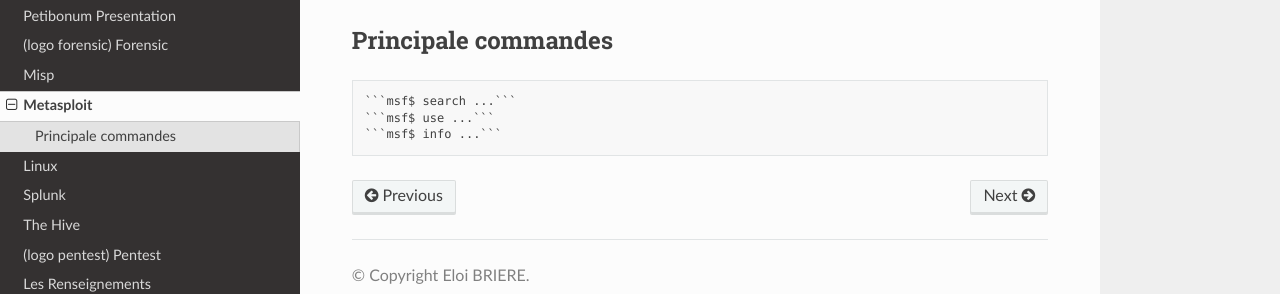
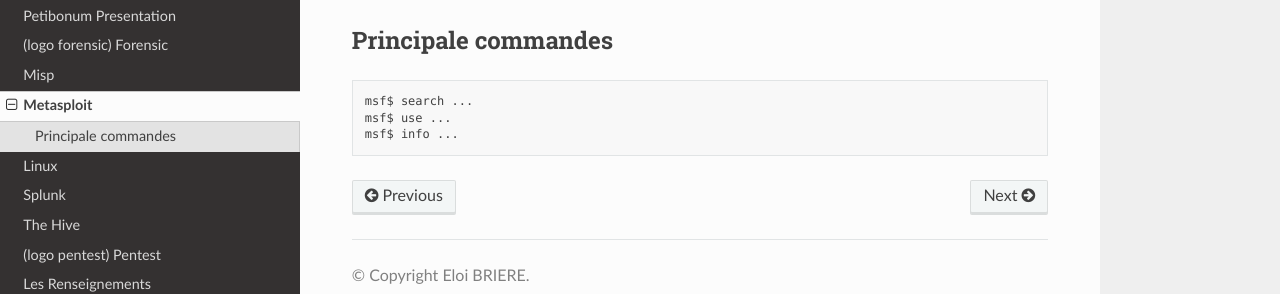
Before and after one commit to Iole-Bri/misp_docs_2, a Sphinx documentation site: the page built from docs/source/src/metasploit.md, in a window 1280 px wide. Shown: the part 136-430 px from the top of the page. Built offline with Sphinx 7.4.7 and the Read the Docs theme 2.0.0, drawn with Linux system fonts in a browser that asks for light colours.

Commit message:
modif metasploit.md

````diff
--- a/docs/source/src/metasploit.md
+++ b/docs/source/src/metasploit.md
@@ -2,6 +2,6 @@
 
 ## Principale commandes
 
-    ```msf$ search ...```
-    ```msf$ use ...```
-    ```msf$ info ...```
+    msf$ search ...
+    msf$ use ...
+    msf$ info ...
````
